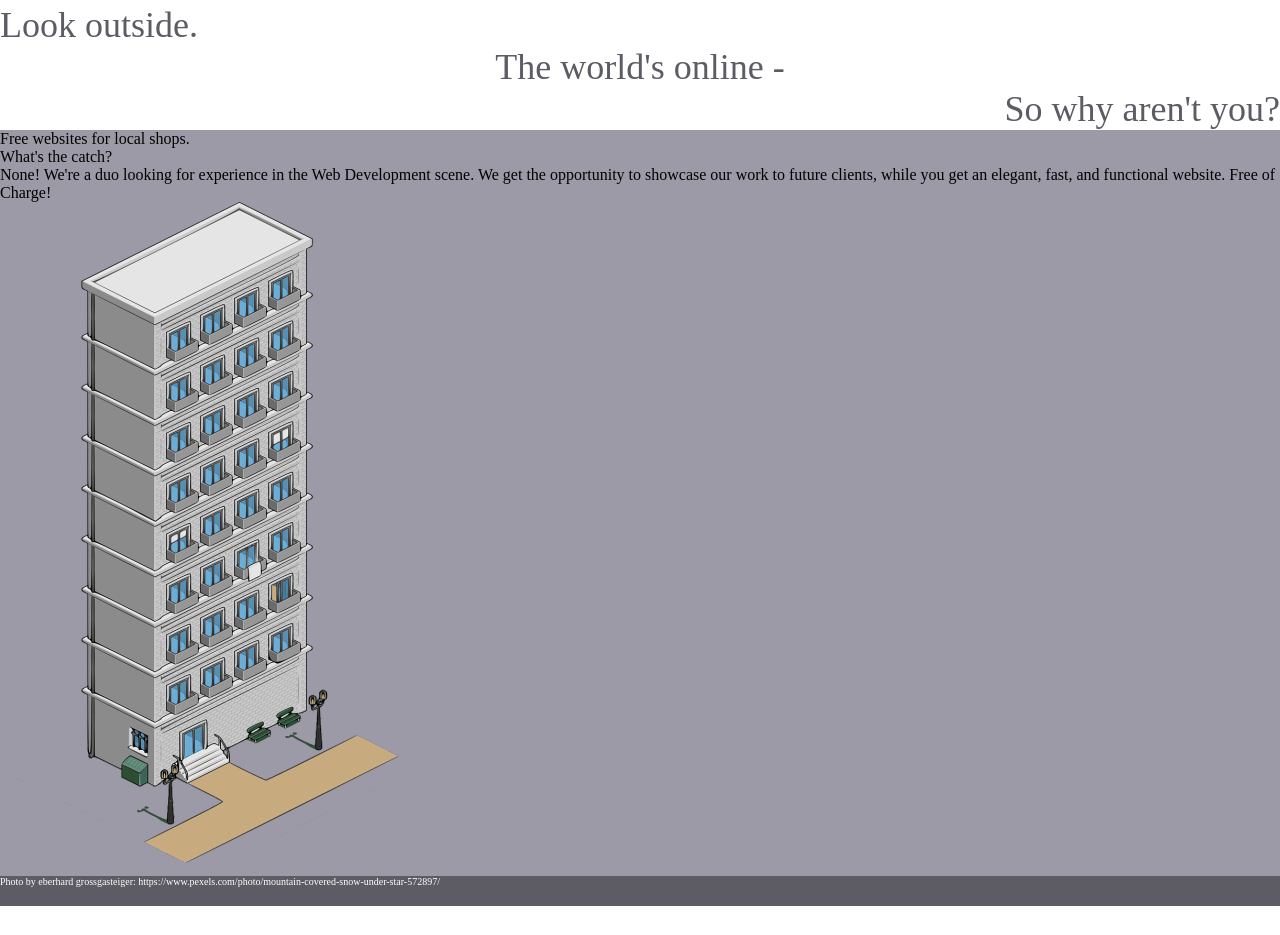
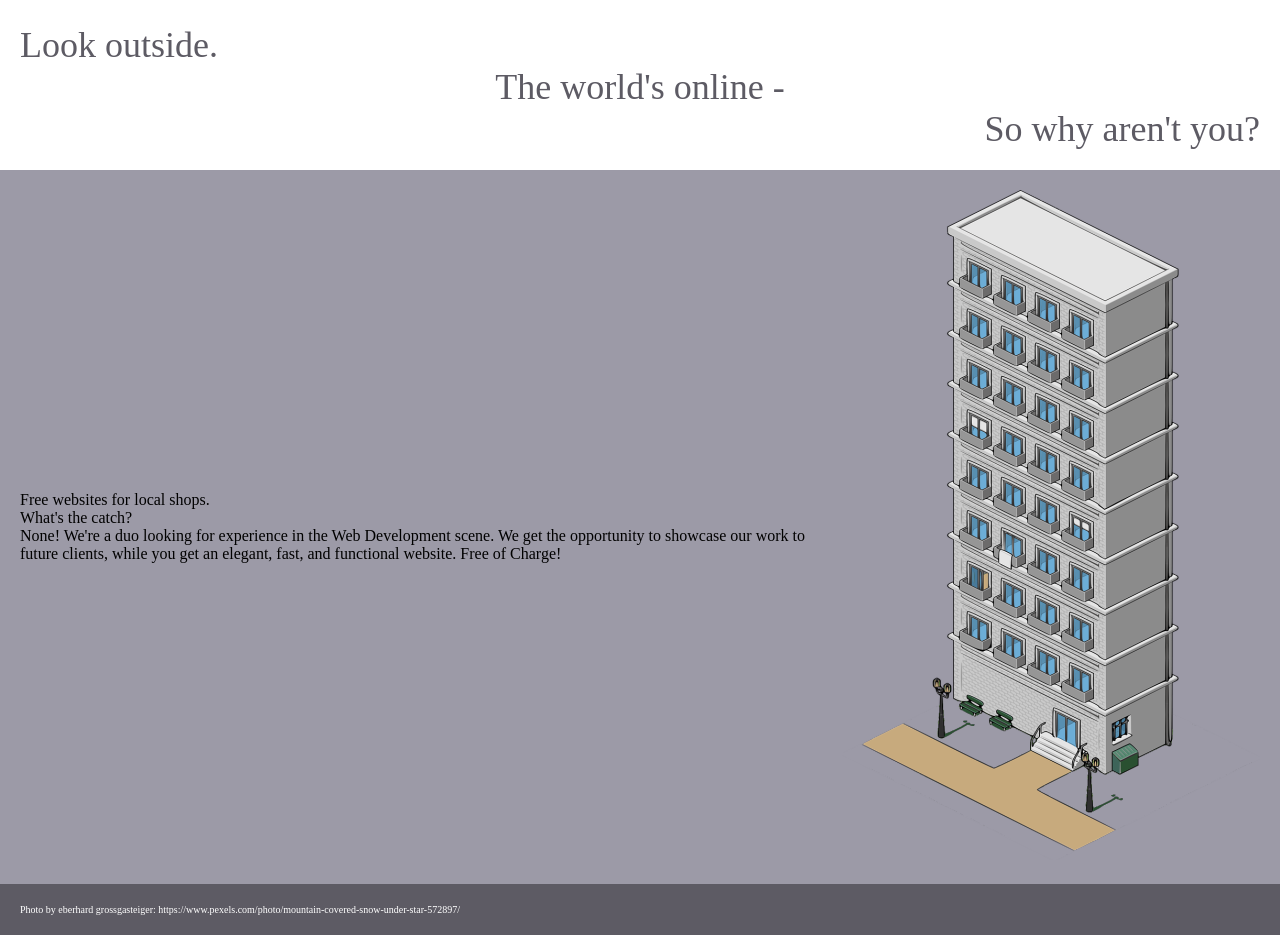
Before and after one commit to alexeiMikhail/dev-team-website, a plain HTML site: page index.html in a window 1280 px wide. Shown: the part 960-1895 px from the top of the page. Before the commit the page ends 1866 px from the top, so only its background shows below. Drawn offline with Linux system fonts and the light colour scheme.

Commit message:
Flip building horizontally

```diff
--- a/index.html
+++ b/index.html
@@ -9,7 +9,7 @@
     <body>
         <div class="top-bar"></div>
         <div class="cover-image">
-            <img class="cover-img" src="cover-img.jpg">
+            <img src="cover-img.jpg">
         </div>
         <div class="hero-text">
             <div class="hero-line-1">Look outside.</div>
--- a/style.css
+++ b/style.css
@@ -9,7 +9,7 @@ body {
     justify-content: space-between;
 }
 
-.cover-img {
+.cover-image * {
     width: 100%;
 }
 
@@ -18,6 +18,7 @@ body {
     font-size: 36px;
     display: flex;
     flex-direction: column;
+    padding: 20px;
 }
 
 .hero-line-1 {
@@ -34,11 +35,24 @@ body {
 
 .description {
     background-color: #9c9aa7;
+    display: flex;
+    flex-direction: row;
+    padding: 20px;
+}
+
+.left-column {
+    display: flex;
+    flex-direction: column;
+    justify-content: center;
+}
+
+.building-img {
+    transform: scaleX(-1);
 }
 
 .footer {
     background-color: #5d5b64;
     color: white;
     font-size: x-small;
-    height: 30px;
+    padding: 20px;
 }
```
